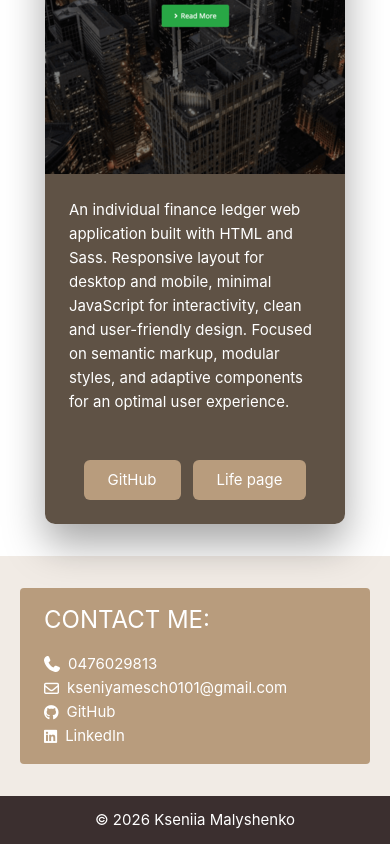
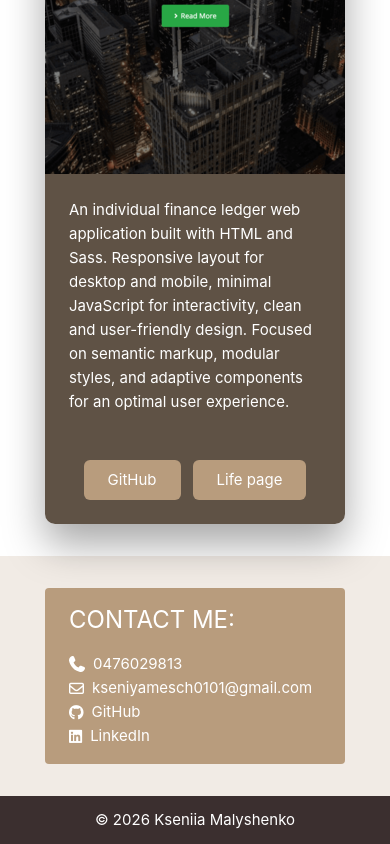
Before and after one commit to kseniyamesch/portfolio, a Vue app: page /contacts in a window 390 px wide. Shown: the part 4072-4916 px from the top of the page. Built offline with nearby package versions, Linux system fonts and the light colour scheme.

Commit message:
responsive contacts-section added

```diff
--- a/src/components/Contacts.vue
+++ b/src/components/Contacts.vue
@@ -1,6 +1,6 @@
 <template>
     <section id="contacts" class="bg-[rgba(184,156,125,0.2)]">
-        <div class="w-[350px] bg-accent text-white mx-auto! px-6 py-4 rounded">
+        <div class="w-[350px] bg-accent text-white mx-auto! px-6 py-4 rounded contacts-info">
             <h3 class="uppercase bold text-2xl mb-4!">Contact me:</h3>
             <ul>
                 <li><a href="tel:+32476029813" class="flex items-center gap-2 contact-link"><svg
@@ -25,6 +25,12 @@
 </script>
 
 <style scoped>
+@media screen and (max-width: 429px) {
+    .contacts-info {
+        width: 300px;
+    }
+}
+
 .contact-link {
     transition: transform 500ms linear;
 }
```
